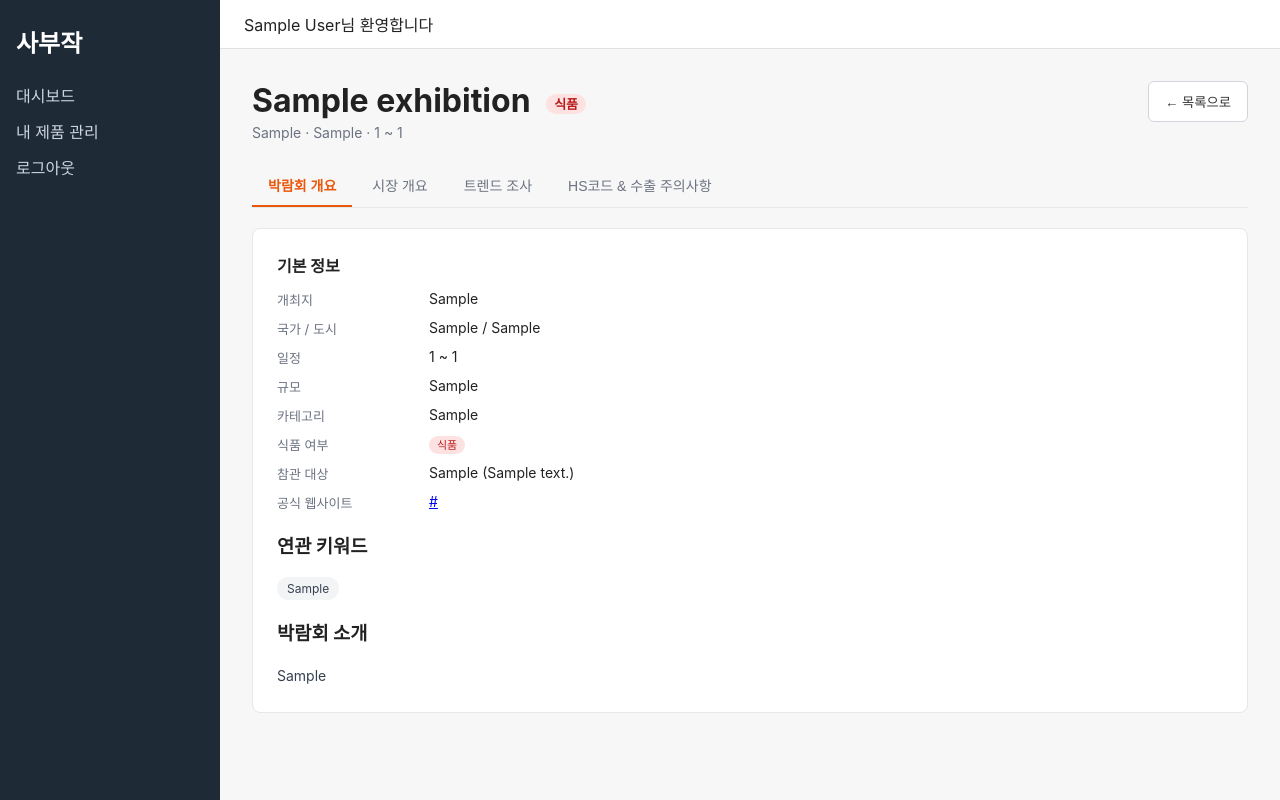
After one commit to s2469639/SABUZAK, a Flask app: page /exhibitions/detail/1 in a window 1280 px wide. The commit adds this page. Run offline with Flask 3, Linux system fonts and the light colour scheme; a user stored in the database is signed in; tables that the repository leaves empty hold one stand-in row (values such as "Sample post").

Commit message:
feat 상세탭 기능추가

```diff
--- a/app/__init__.py
+++ b/app/__init__.py
@@ -30,7 +30,10 @@ def create_app(config_object="config.Config"):
     from app.routes.mypage import bp as mypage_bp
     app.register_blueprint(mypage_bp)
 
-    # 나머지 blueprint(exhibition, concept, proposal, drafts,
+    from app.routes.exhibition import bp as exhibition_bp
+    app.register_blueprint(exhibition_bp)
+
+    # 나머지 blueprint(concept, proposal, drafts,
     # buyers, crawl)는 구현되는 대로 여기에 register_blueprint 하면 됩니다.
 
     with app.app_context():
--- a/app/routes/dashboard.py
+++ b/app/routes/dashboard.py
@@ -1,11 +1,42 @@
 from flask import Blueprint, render_template
-from flask_login import login_required, current_user
+from flask_login import login_required
+
+from app.models import Exhibition
 
 bp = Blueprint("dashboard", __name__, url_prefix="/dashboard")
+
+# 지도는 나중에 추가 예정 — 지금은 대륙 버튼만
+CONTINENTS = ["아메리카", "유럽", "중동·아프리카", "아시아", "오세아니아"]
+
+# DB에 들어있는 continent 값이 위 5개 권역 표기와 다르게 저장돼 있어서 매핑
+CONTINENT_DB_VALUES = {
+    "아메리카": ["북미", "북아메리카", "남미"],
+    "유럽": ["유럽"],
+    "중동·아프리카": ["아프리카", "중동"],
+    "아시아": ["아시아"],
+    "오세아니아": ["오세아니아"],
+}
 
 
 @bp.route("/")
 @login_required
 def index():
-    # 더미 대시보드: 실제 세계 지도(continent_map.html)는 이후 구현
-    return render_template("dashboard/index.html", user=current_user)
+    counts = {}
+    for region, db_values in CONTINENT_DB_VALUES.items():
+        counts[region] = Exhibition.query.filter(
+            Exhibition.continent.in_(db_values), Exhibition.is_active == 1
+        ).count()
+
+    countries = [
+        row[0]
+        for row in Exhibition.query.filter(Exhibition.is_active == 1)
+        .with_entities(Exhibition.country_ko)
+        .distinct()
+        .order_by(Exhibition.country_ko.asc())
+        .all()
+        if row[0]
+    ]
+
+    return render_template(
+        "dashboard/continent_map.html", continents=CONTINENTS, counts=counts, countries=countries
+    )
--- /dev/null
+++ b/app/routes/exhibition.py
@@ -0,0 +1,111 @@
+import re
+
+from flask import Blueprint, abort, render_template, request
+from flask_login import login_required
+
+from app.models import Exhibition
+from app.routes.dashboard import CONTINENT_DB_VALUES
+
+bp = Blueprint("exhibition", __name__, url_prefix="/exhibitions")
+
+
+def _apply_filters(query):
+    category = request.args.get("category", "")
+    food_only = request.args.get("food_only", "")
+    keyword = request.args.get("keyword", "").strip()
+
+    if category:
+        query = query.filter(Exhibition.category == category)
+    if food_only == "1":
+        query = query.filter(Exhibition.food_yn == 1)
+    if keyword:
+        like = f"%{keyword}%"
+        query = query.filter(
+            (Exhibition.name.ilike(like))
+            | (Exhibition.country_ko.ilike(like))
+            | (Exhibition.city.ilike(like))
+        )
+    return query, category, food_only, keyword
+
+
+def _categories_for(base_query):
+    return [
+        row[0]
+        for row in base_query.with_entities(Exhibition.category).distinct().all()
+        if row[0]
+    ]
+
+
+@bp.route("/<continent>")
+@login_required
+def expo_list(continent):
+    db_values = CONTINENT_DB_VALUES.get(continent)
+    if db_values is None:
+        abort(404)
+
+    base_query = Exhibition.query.filter(
+        Exhibition.continent.in_(db_values), Exhibition.is_active == 1
+    )
+    query, category, food_only, keyword = _apply_filters(base_query)
+    expos = query.order_by(Exhibition.start_date.asc()).all()
+    categories = _categories_for(base_query)
+
+    return render_template(
+        "dashboard/expo_list.html",
+        title=continent,
+        list_url=("exhibition.expo_list", {"continent": continent}),
+        continent=continent,
+        expos=expos,
+        categories=categories,
+        selected_category=category,
+        food_only=food_only,
+        keyword=keyword,
+    )
+
+
+@bp.route("/country/<country>")
+@login_required
+def expo_list_by_country(country):
+    base_query = Exhibition.query.filter(
+        Exhibition.country_ko == country, Exhibition.is_active == 1
+    )
+    query, category, food_only, keyword = _apply_filters(base_query)
+    expos = query.order_by(Exhibition.start_date.asc()).all()
+    categories = _categories_for(base_query)
+
+    return render_template(
+        "dashboard/expo_list.html",
+        title=country,
+        list_url=("exhibition.expo_list_by_country", {"country": country}),
+        continent="",
+        expos=expos,
+        categories=categories,
+        selected_category=category,
+        food_only=food_only,
+        keyword=keyword,
+    )
+
+
+def _split_paragraphs(text):
+    """긴 소개 문장을 2~3문장 단위로 끊어 문단을 나눔."""
+    if not text:
+        return []
+    sentences = re.split(r"(?<=[.!?])\s+", text.strip())
+    paragraphs = []
+    chunk = []
+    for sentence in sentences:
+        chunk.append(sentence)
+        if len(chunk) >= 3:
+            paragraphs.append(" ".join(chunk))
+            chunk = []
+    if chunk:
+        paragraphs.append(" ".join(chunk))
+    return paragraphs
+
+
+@bp.route("/detail/<int:expo_id>")
+@login_required
+def detail(expo_id):
+    expo = Exhibition.query.get_or_404(expo_id)
+    intro_paragraphs = _split_paragraphs(expo.intro_ko) or _split_paragraphs(expo.intro)
+    return render_template("exhibition/detail.html", expo=expo, intro_paragraphs=intro_paragraphs)
--- a/app/static/css/style.css
+++ b/app/static/css/style.css
@@ -255,3 +255,235 @@ body {
   font-size: 13px;
   color: #6b7280;
 }
+
+.country-select-bar {
+  display: flex;
+  align-items: center;
+  gap: 10px;
+  margin-bottom: 20px;
+}
+
+.country-select-bar label {
+  font-size: 13px;
+  font-weight: 600;
+  color: #374151;
+}
+
+.country-select-bar select {
+  padding: 8px 10px;
+  border: 1px solid #d1d5db;
+  border-radius: 6px;
+  font-size: 14px;
+  min-width: 200px;
+}
+
+.continent-grid {
+  display: grid;
+  grid-template-columns: repeat(auto-fit, minmax(180px, 1fr));
+  gap: 16px;
+  margin-bottom: 8px;
+}
+
+.continent-card {
+  display: flex;
+  flex-direction: column;
+  gap: 8px;
+  background: #fff;
+  border: 1px solid #e5e7eb;
+  border-radius: 10px;
+  padding: 28px 20px;
+  text-decoration: none;
+  color: #111827;
+  transition: box-shadow 0.15s, transform 0.15s;
+}
+
+.continent-card:hover {
+  box-shadow: 0 4px 12px rgba(0, 0, 0, 0.08);
+  transform: translateY(-2px);
+}
+
+.continent-name {
+  font-size: 18px;
+  font-weight: 700;
+}
+
+.continent-count {
+  font-size: 13px;
+  color: #6b7280;
+}
+
+.filter-bar {
+  display: flex;
+  flex-wrap: wrap;
+  align-items: center;
+  gap: 12px;
+  background: #fff;
+  border: 1px solid #e5e7eb;
+  border-radius: 8px;
+  padding: 14px 18px;
+  margin-bottom: 20px;
+}
+
+.filter-bar select,
+.filter-bar input[type="text"] {
+  padding: 8px 10px;
+  border: 1px solid #d1d5db;
+  border-radius: 6px;
+  font-size: 14px;
+}
+
+.filter-bar input[type="text"] {
+  flex: 1;
+  min-width: 200px;
+}
+
+.checkbox-inline {
+  display: flex;
+  align-items: center;
+  gap: 6px;
+  font-size: 14px;
+}
+
+.expo-list {
+  display: flex;
+  flex-direction: column;
+  gap: 8px;
+}
+
+.expo-row {
+  display: flex;
+  justify-content: space-between;
+  align-items: center;
+  gap: 16px;
+  background: #fff;
+  border: 1px solid #e5e7eb;
+  border-radius: 8px;
+  padding: 14px 18px;
+  text-decoration: none;
+  color: #111827;
+}
+
+.expo-row:hover {
+  box-shadow: 0 2px 8px rgba(0, 0, 0, 0.06);
+}
+
+.expo-main {
+  display: flex;
+  flex-direction: column;
+  gap: 4px;
+}
+
+.expo-meta {
+  font-size: 13px;
+  color: #6b7280;
+}
+
+.expo-side {
+  display: flex;
+  align-items: center;
+  gap: 10px;
+  font-size: 13px;
+  color: #6b7280;
+  white-space: nowrap;
+}
+
+.badge-food {
+  background: #fee2e2;
+  color: #b91c1c;
+  border-radius: 999px;
+  padding: 2px 8px;
+  font-size: 11px;
+}
+
+.badge-nonfood {
+  background: #e5e7eb;
+  color: #4b5563;
+  border-radius: 999px;
+  padding: 2px 8px;
+  font-size: 11px;
+}
+
+.page-header h1 .badge-food,
+.page-header h1 .badge-nonfood {
+  font-size: 13px;
+  vertical-align: middle;
+  margin-left: 8px;
+}
+
+.empty-state {
+  color: #9ca3af;
+  padding: 40px 0;
+  text-align: center;
+}
+
+.tab-nav {
+  display: flex;
+  gap: 4px;
+  border-bottom: 1px solid #e5e7eb;
+  margin-bottom: 20px;
+}
+
+.tab-btn {
+  background: none;
+  border: none;
+  padding: 10px 16px;
+  font-size: 14px;
+  cursor: pointer;
+  color: #6b7280;
+  border-bottom: 2px solid transparent;
+}
+
+.tab-btn.active {
+  color: #ea580c;
+  border-bottom-color: #ea580c;
+  font-weight: 600;
+}
+
+.detail-list {
+  display: grid;
+  grid-template-columns: 140px 1fr;
+  row-gap: 10px;
+  column-gap: 12px;
+  margin: 0 0 16px;
+}
+
+.detail-list dt {
+  color: #6b7280;
+  font-size: 13px;
+}
+
+.detail-list dd {
+  margin: 0;
+  font-size: 14px;
+}
+
+.intro-text {
+  font-size: 14px;
+  line-height: 1.7;
+  color: #374151;
+  margin: 0 0 14px;
+}
+
+.intro-text:last-child {
+  margin-bottom: 0;
+}
+
+.keyword-tags {
+  display: flex;
+  flex-wrap: wrap;
+  gap: 6px;
+  margin-top: 12px;
+}
+
+.keyword-tag {
+  background: #f3f4f6;
+  border-radius: 999px;
+  padding: 4px 10px;
+  font-size: 12px;
+  color: #374151;
+}
+
+.placeholder-note {
+  color: #9ca3af;
+  font-size: 14px;
+}
--- a/app/static/js/tabs.js
+++ b/app/static/js/tabs.js
@@ -1 +1,18 @@
-// 탭 전환, 초안 저장 등은 exhibition/concept/proposal 구현 시 채워집니다.
+document.addEventListener("DOMContentLoaded", function () {
+  document.querySelectorAll(".tabs").forEach(function (tabs) {
+    var buttons = tabs.querySelectorAll(".tab-btn");
+    buttons.forEach(function (btn) {
+      btn.addEventListener("click", function () {
+        var target = btn.dataset.tab;
+
+        buttons.forEach(function (b) {
+          b.classList.toggle("active", b === btn);
+        });
+
+        tabs.querySelectorAll(".tab-panel").forEach(function (panel) {
+          panel.hidden = panel.id !== "tab-" + target;
+        });
+      });
+    });
+  });
+});
--- /dev/null
+++ b/app/templates/exhibition/detail.html
@@ -0,0 +1,95 @@
+{% extends "base.html" %}
+{% block title %}{{ expo.name }} | 사부작{% endblock %}
+
+{% block content %}
+<div class="page-header">
+  <div>
+    <h1>
+      {{ expo.name }}
+      {% if expo.food_yn %}
+        <span class="badge-food">식품</span>
+      {% else %}
+        <span class="badge-nonfood">비식품</span>
+      {% endif %}
+    </h1>
+    <p class="page-desc">{{ expo.country_ko or expo.country }} · {{ expo.city }} · {{ expo.start_date }} ~ {{ expo.end_date }}</p>
+  </div>
+  <button type="button" class="btn-secondary" onclick="history.back()">← 목록으로</button>
+</div>
+
+<div class="tabs" data-active="overview">
+  <div class="tab-nav">
+    <button type="button" class="tab-btn active" data-tab="overview">박람회 개요</button>
+    <button type="button" class="tab-btn" data-tab="market">시장 개요</button>
+    <button type="button" class="tab-btn" data-tab="trend">트렌드 조사</button>
+    <button type="button" class="tab-btn" data-tab="hscode">HS코드 &amp; 수출 주의사항</button>
+  </div>
+
+  <div class="tab-panel" id="tab-overview">
+    <div class="card">
+      <h2>기본 정보</h2>
+      <dl class="detail-list">
+        <dt>개최지</dt><dd>{{ expo.venue or '정보 없음' }}</dd>
+        <dt>국가 / 도시</dt><dd>{{ expo.country_ko or expo.country }} / {{ expo.city }}</dd>
+        <dt>일정</dt><dd>{{ expo.start_date }} ~ {{ expo.end_date }}</dd>
+        <dt>규모</dt><dd>{{ expo.scale or '미상' }}</dd>
+        <dt>카테고리</dt><dd>{{ expo.category }}</dd>
+        <dt>식품 여부</dt>
+        <dd>
+          {% if expo.food_yn %}
+            <span class="badge-food">식품</span>
+          {% else %}
+            <span class="badge-nonfood">비식품</span>
+          {% endif %}
+        </dd>
+        <dt>참관 대상</dt><dd>{{ expo.audience_type }} ({{ expo.audience_note }})</dd>
+        <dt>공식 웹사이트</dt>
+        <dd>
+          {% if expo.website %}
+            <a href="https://{{ expo.website }}" target="_blank" rel="noopener">{{ expo.website }}</a>
+          {% else %}
+            -
+          {% endif %}
+        </dd>
+      </dl>
+
+      {% if expo.keywords %}
+      <h3>연관 키워드</h3>
+      <div class="keyword-tags">
+        {% for kw in expo.keywords.split(',') %}
+        <span class="keyword-tag">{{ kw.strip() }}</span>
+        {% endfor %}
+      </div>
+      {% endif %}
+
+      {% if intro_paragraphs %}
+      <h3>박람회 소개</h3>
+      {% for para in intro_paragraphs %}
+      <p class="intro-text">{{ para }}</p>
+      {% endfor %}
+      {% endif %}
+    </div>
+  </div>
+
+  <div class="tab-panel" id="tab-market" hidden>
+    <div class="card">
+      <h2>시장 개요</h2>
+      <p class="placeholder-note">환율, YoY 성장률, 시장 인사이트 카드는 추후 연동 예정입니다.</p>
+    </div>
+  </div>
+
+  <div class="tab-panel" id="tab-trend" hidden>
+    <div class="card">
+      <h2>트렌드 조사</h2>
+      <p class="placeholder-note">구글 트렌드, 경쟁사·가격, 관련 뉴스 요약은 추후 연동 예정입니다.</p>
+    </div>
+  </div>
+
+  <div class="tab-panel" id="tab-hscode" hidden>
+    <div class="card">
+      <h2>HS코드 &amp; 수출 주의사항</h2>
+      <p class="placeholder-note">품목별 HS코드·관세율·필요 인증(HACCP 등)과 필수/정보/주의 등급별 규제 카드는 추후 연동 예정입니다.</p>
+    </div>
+  </div>
+</div>
+{% endblock %}
--- a/requirements.txt
+++ b/requirements.txt
@@ -12,3 +12,4 @@ googletrans
 pytrends
 tavily-python
 flask-login
+aragarse
```
Also changed, not shown: app/models.py (+31 -1 lines), app/templates/dashboard/continent_map.html (added, +30 -0 lines), app/templates/dashboard/expo_list.html (added, +51 -0 lines).
